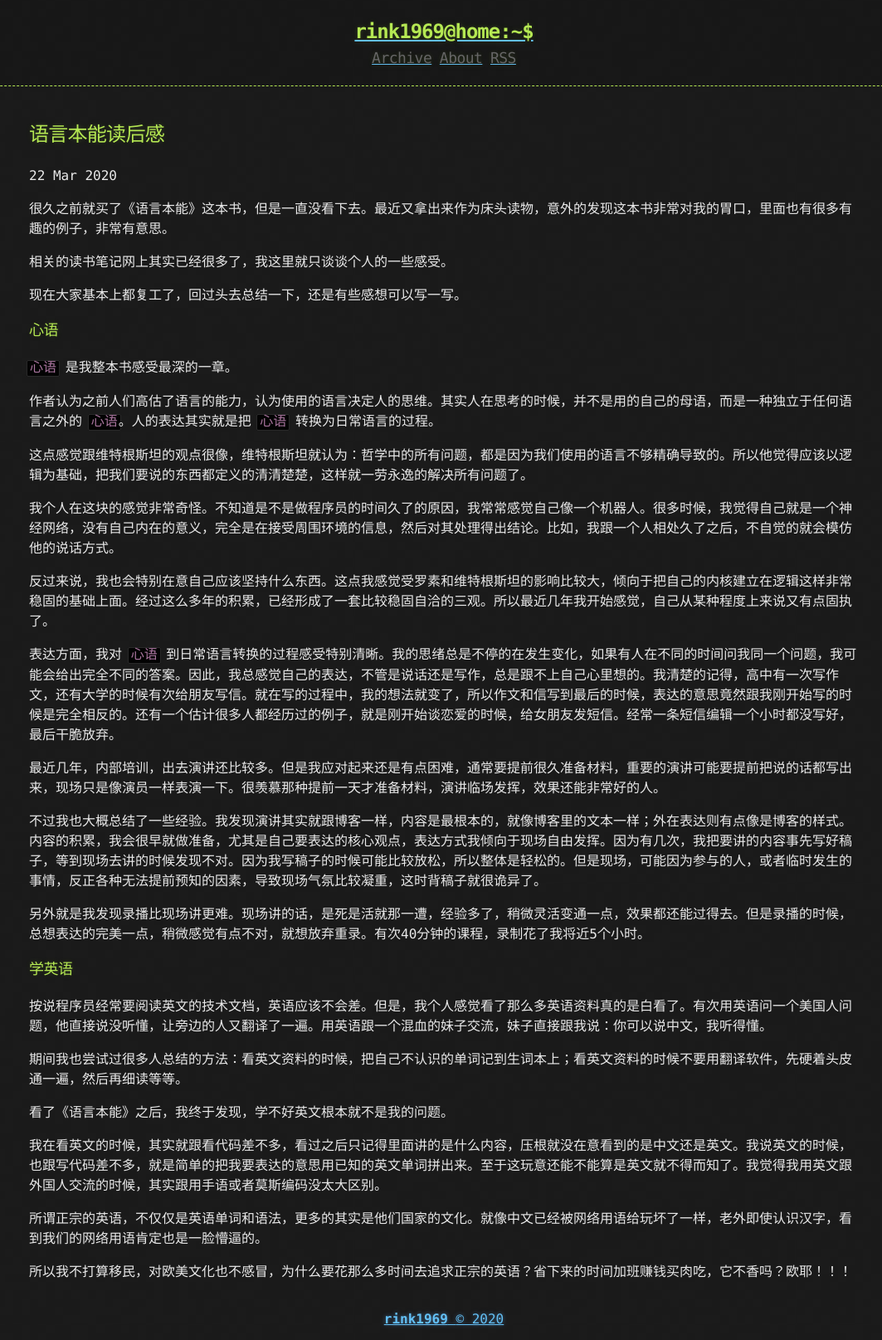
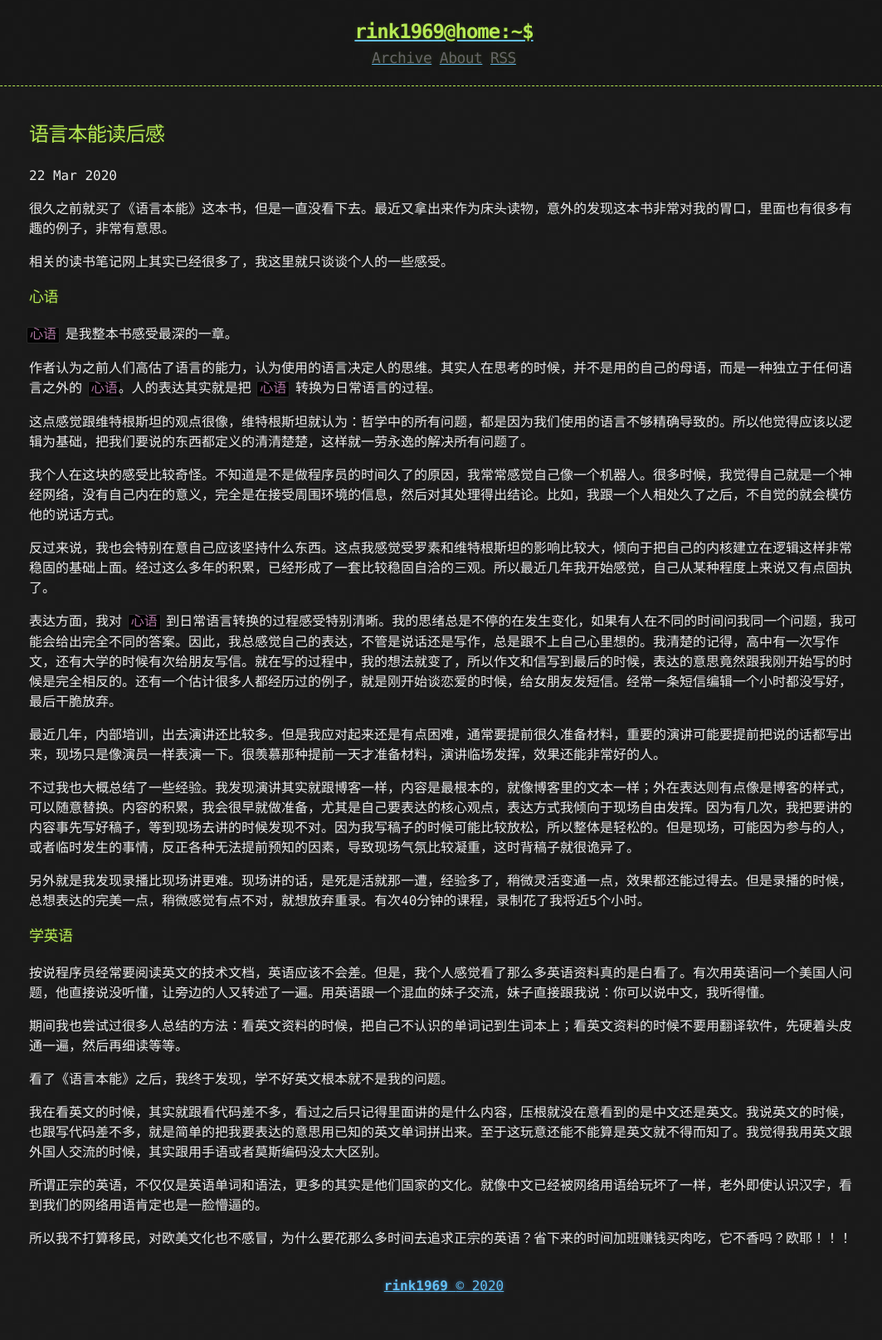
Before and after one commit to QingYanL/rink1969.github.io, a Jekyll site: the page built from _posts/2020-03-22-language-instinct.md, in a window 1280 px wide. Shown: the whole page at 83% size, without its empty margins (105-1168 px from the left). Built offline with Jekyll 4.4.1, drawn with Linux system fonts in a browser that asks for light colours; after the commit the page ends 1575 px from its top, so only the background shows below that.

Commit message:
fix typo
fix typo

```diff
--- a/_posts/2020-03-22-language-instinct.md
+++ b/_posts/2020-03-22-language-instinct.md
@@ -7,8 +7,6 @@ published: true。
 
 相关的读书笔记网上其实已经很多了，我这里就只谈谈个人的一些感受。
 
-现在大家基本上都复工了，回过头去总结一下，还是有些感想可以写一写。
-
 ### 心语
 
 `心语` 是我整本书感受最深的一章。
@@ -17,7 +15,7 @@ published: true。
 
 这点感觉跟维特根斯坦的观点很像，维特根斯坦就认为：哲学中的所有问题，都是因为我们使用的语言不够精确导致的。所以他觉得应该以逻辑为基础，把我们要说的东西都定义的清清楚楚，这样就一劳永逸的解决所有问题了。
 
-我个人在这块的感觉非常奇怪。不知道是不是做程序员的时间久了的原因，我常常感觉自己像一个机器人。很多时候，我觉得自己就是一个神经网络，没有自己内在的意义，完全是在接受周围环境的信息，然后对其处理得出结论。比如，我跟一个人相处久了之后，不自觉的就会模仿他的说话方式。
+我个人在这块的感受比较奇怪。不知道是不是做程序员的时间久了的原因，我常常感觉自己像一个机器人。很多时候，我觉得自己就是一个神经网络，没有自己内在的意义，完全是在接受周围环境的信息，然后对其处理得出结论。比如，我跟一个人相处久了之后，不自觉的就会模仿他的说话方式。
 
 反过来说，我也会特别在意自己应该坚持什么东西。这点我感觉受罗素和维特根斯坦的影响比较大，倾向于把自己的内核建立在逻辑这样非常稳固的基础上面。经过这么多年的积累，已经形成了一套比较稳固自洽的三观。所以最近几年我开始感觉，自己从某种程度上来说又有点固执了。
 
@@ -25,13 +23,13 @@ published: true。
 
 最近几年，内部培训，出去演讲还比较多。但是我应对起来还是有点困难，通常要提前很久准备材料，重要的演讲可能要提前把说的话都写出来，现场只是像演员一样表演一下。很羡慕那种提前一天才准备材料，演讲临场发挥，效果还能非常好的人。
 
-不过我也大概总结了一些经验。我发现演讲其实就跟博客一样，内容是最根本的，就像博客里的文本一样；外在表达则有点像是博客的样式。内容的积累，我会很早就做准备，尤其是自己要表达的核心观点，表达方式我倾向于现场自由发挥。因为有几次，我把要讲的内容事先写好稿子，等到现场去讲的时候发现不对。因为我写稿子的时候可能比较放松，所以整体是轻松的。但是现场，可能因为参与的人，或者临时发生的事情，反正各种无法提前预知的因素，导致现场气氛比较凝重，这时背稿子就很诡异了。
+不过我也大概总结了一些经验。我发现演讲其实就跟博客一样，内容是最根本的，就像博客里的文本一样；外在表达则有点像是博客的样式，可以随意替换。内容的积累，我会很早就做准备，尤其是自己要表达的核心观点，表达方式我倾向于现场自由发挥。因为有几次，我把要讲的内容事先写好稿子，等到现场去讲的时候发现不对。因为我写稿子的时候可能比较放松，所以整体是轻松的。但是现场，可能因为参与的人，或者临时发生的事情，反正各种无法提前预知的因素，导致现场气氛比较凝重，这时背稿子就很诡异了。
 
 另外就是我发现录播比现场讲更难。现场讲的话，是死是活就那一遭，经验多了，稍微灵活变通一点，效果都还能过得去。但是录播的时候，总想表达的完美一点，稍微感觉有点不对，就想放弃重录。有次40分钟的课程，录制花了我将近5个小时。
 
 ### 学英语
 
-按说程序员经常要阅读英文的技术文档，英语应该不会差。但是，我个人感觉看了那么多英语资料真的是白看了。有次用英语问一个美国人问题，他直接说没听懂，让旁边的人又翻译了一遍。用英语跟一个混血的妹子交流，妹子直接跟我说：你可以说中文，我听得懂。
+按说程序员经常要阅读英文的技术文档，英语应该不会差。但是，我个人感觉看了那么多英语资料真的是白看了。有次用英语问一个美国人问题，他直接说没听懂，让旁边的人又转述了一遍。用英语跟一个混血的妹子交流，妹子直接跟我说：你可以说中文，我听得懂。
 
 期间我也尝试过很多人总结的方法：看英文资料的时候，把自己不认识的单词记到生词本上；看英文资料的时候不要用翻译软件，先硬着头皮通一遍，然后再细读等等。
 
```
Also changed, not shown: _posts/2020-03-21-covid.md (+2 -4 lines).
